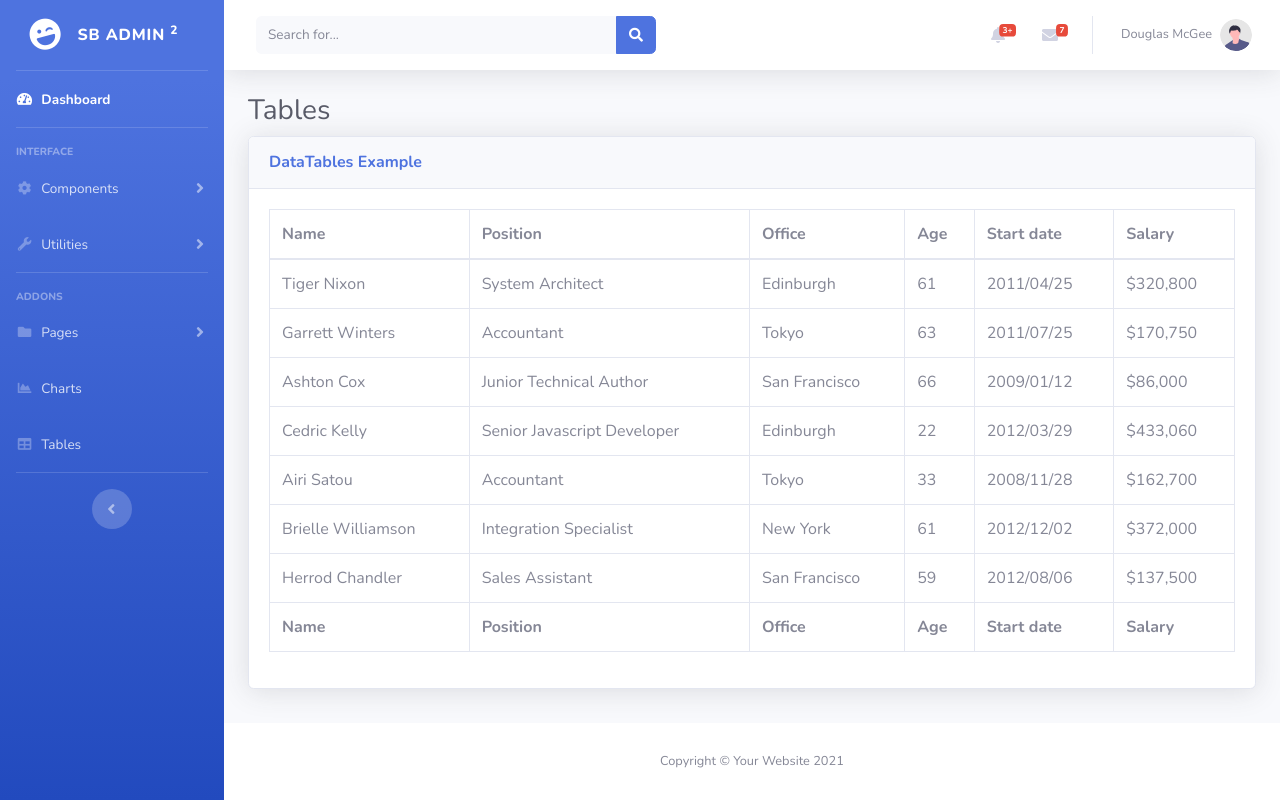
After one commit to winsignares/DockermasPython, a Flask app: page /tablas in a window 1280 px wide. The commit adds this page. Run offline with Flask 3, Linux system fonts and the light colour scheme; some libraries are stand-ins or nearby versions.

Commit message:
organización de proyecto

```diff
--- a/Config/templates/tables.html
+++ b/Config/templates/tables.html
@@ -918,11 +918,11 @@
     <script src="js/sb-admin-2.min.js"></script>
 
     <!-- Page level plugins -->
-    <script src="vendor/datatables/jquery.dataTables.min.js"></script>
-    <script src="vendor/datatables/dataTables.bootstrap4.min.js"></script>
+    <script src="{{url_for('static', filename='vendor/datatables/jquery.dataTables.min.js')}}"></script>
+    <script src="{{url_for('static', filename='vendor/datatables/dataTables.bootstrap4.min.js')}}"></script>
 
     <!-- Page level custom scripts -->
-    <script src="js/demo/datatables-demo.js"></script>
+    <script src="{{url_for('static', filename='js/demo/datatables-demo.js')}}"></script>
 
 </body>
 
--- /dev/null
+++ b/Config/templates/views/tables.html
@@ -0,0 +1,111 @@
+{% extends "/main/layout.html" %} {% block content %}
+
+<div class="container-fluid">
+  <!-- Page Heading -->
+  <h1 class="h3 mb-2 text-gray-800">Tables</h1>
+
+  <!-- DataTales Example -->
+  <div class="card shadow mb-4">
+    <div class="card-header py-3">
+      <h6 class="m-0 font-weight-bold text-primary">DataTables Example</h6>
+    </div>
+    <div class="card-body">
+      <div class="table-responsive">
+        <table
+          class="table table-bordered"
+          id="dataTable"
+          width="100%"
+          cellspacing="0"
+        >
+          <thead>
+            <tr>
+              <th>Name</th>
+              <th>Position</th>
+              <th>Office</th>
+              <th>Age</th>
+              <th>Start date</th>
+              <th>Salary</th>
+            </tr>
+          </thead>
+          <tfoot>
+            <tr>
+              <th>Name</th>
+              <th>Position</th>
+              <th>Office</th>
+              <th>Age</th>
+              <th>Start date</th>
+              <th>Salary</th>
+            </tr>
+          </tfoot>
+          <tbody>
+            <tr>
+              <td>Tiger Nixon</td>
+              <td>System Architect</td>
+              <td>Edinburgh</td>
+              <td>61</td>
+              <td>2011/04/25</td>
+              <td>$320,800</td>
+            </tr>
+            <tr>
+              <td>Garrett Winters</td>
+              <td>Accountant</td>
+              <td>Tokyo</td>
+              <td>63</td>
+              <td>2011/07/25</td>
+              <td>$170,750</td>
+            </tr>
+            <tr>
+              <td>Ashton Cox</td>
+              <td>Junior Technical Author</td>
+              <td>San Francisco</td>
+              <td>66</td>
+              <td>2009/01/12</td>
+              <td>$86,000</td>
+            </tr>
+            <tr>
+              <td>Cedric Kelly</td>
+              <td>Senior Javascript Developer</td>
+              <td>Edinburgh</td>
+              <td>22</td>
+              <td>2012/03/29</td>
+              <td>$433,060</td>
+            </tr>
+            <tr>
+              <td>Airi Satou</td>
+              <td>Accountant</td>
+              <td>Tokyo</td>
+              <td>33</td>
+              <td>2008/11/28</td>
+              <td>$162,700</td>
+            </tr>
+            <tr>
+              <td>Brielle Williamson</td>
+              <td>Integration Specialist</td>
+              <td>New York</td>
+              <td>61</td>
+              <td>2012/12/02</td>
+              <td>$372,000</td>
+            </tr>
+            <tr>
+              <td>Herrod Chandler</td>
+              <td>Sales Assistant</td>
+              <td>San Francisco</td>
+              <td>59</td>
+              <td>2012/08/06</td>
+              <td>$137,500</td>
+            </tr>
+          </tbody>
+        </table>
+      </div>
+    </div>
+  </div>
+</div>
+
+<!-- Page level plugins -->
+<script src="{{url_for('static', filename='vendor/datatables/jquery.dataTables.min.js')}}"></script>
+<script src="{{url_for('static', filename='vendor/datatables/dataTables.bootstrap4.min.js')}}"></script>
+
+<!-- Page level custom scripts -->
+<script src="{{url_for('static', filename='js/demo/datatables-demo.js')}}"></script>
+
+{% endblock %}
--- a/app.py
+++ b/app.py
@@ -9,5 +9,10 @@ def index():
 def main():
     return render_template("views/dashboard.html")
 
+@app.route("/tablas")
+def tablas():
+    return render_template("views/tables.html")
+
+
 if __name__ == "__main__":
     app.run(debug=True, port=5000, host='0.0.0.0')
```
